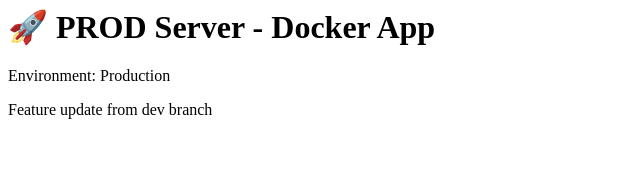
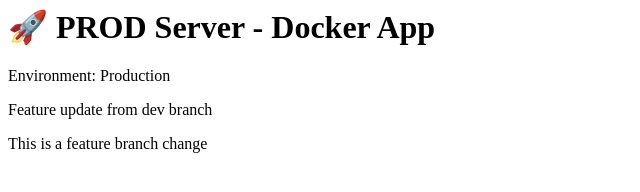
Before and after one commit to prasadpawar252/devops-assignment, a plain HTML site: page index.html in a window 1280 px wide. Shown: the whole page, without its empty margins (0-640 px from the left). Drawn offline with Linux system fonts and the light colour scheme.

Commit message:
feature branch update

```diff
--- a/index.html
+++ b/index.html
@@ -1,3 +1,4 @@
 <h1>🚀 PROD Server - Docker App</h1>
 <p>Environment: Production</p>
 <p>Feature update from dev branch</p>
+<p>This is a feature branch change</p>
```
